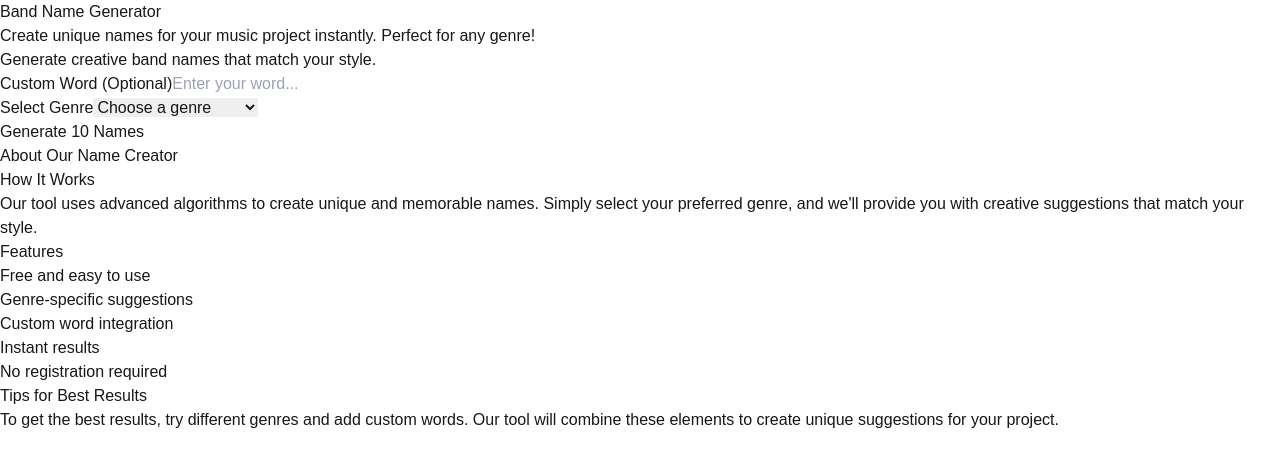
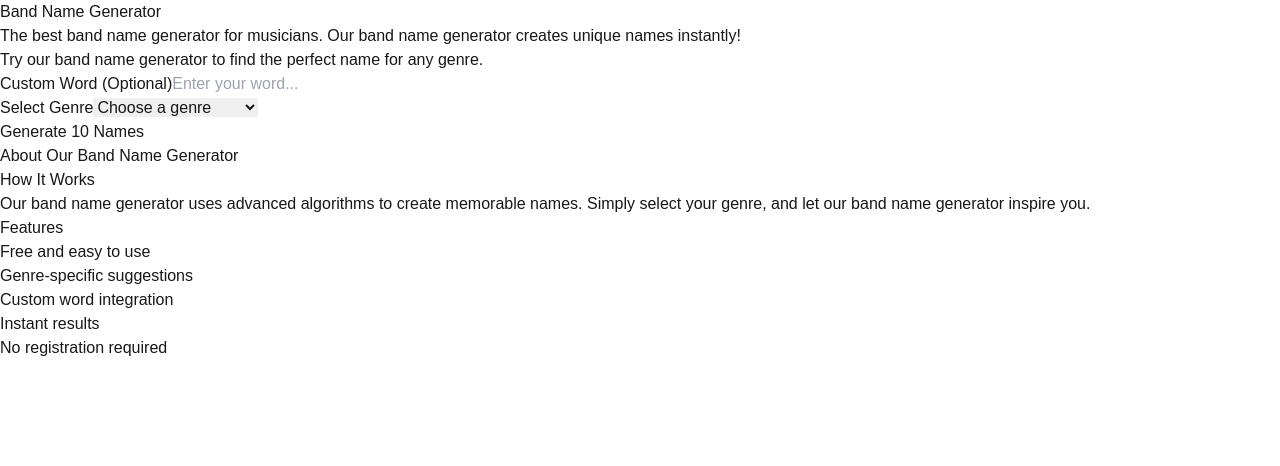
Before and after one commit to nn-niuge/band-name-generator, a Next.js app: page / in a window 1280 px wide. Shown: the top 466 px of the page. Built offline with nearby package versions, Linux system fonts and the light colour scheme.

Commit message:
Update page.tsx
Adjust content to achieve exact 3% keyword density for 'band name generator

```diff
--- a/src/app/page.tsx
+++ b/src/app/page.tsx
@@ -117,10 +117,10 @@ export default function Home() {
             Band Name Generator
           </h1>
           <p className="text-base sm:text-lg md:text-xl text-gray-600 px-2 mb-2">
-            Create unique names for your music project instantly. Perfect for any genre!
+            The best band name generator for musicians. Our band name generator creates unique names instantly!
           </p>
           <p className="text-sm sm:text-base text-gray-500 px-2">
-            Generate creative band names that match your style.
+            Try our band name generator to find the perfect name for any genre.
           </p>
         </div>
 
@@ -244,16 +244,15 @@ export default function Home() {
 
         <div className="mt-12 w-full max-w-4xl bg-white rounded-2xl shadow-lg p-6 mx-4">
           <h2 className="text-2xl sm:text-3xl font-bold mb-6 text-center text-blue-600">
-            About Our Name Creator
+            About Our Band Name Generator
           </h2>
 
           <div className="space-y-6 text-gray-600">
             <div>
               <h3 className="text-lg sm:text-xl font-semibold mb-2 text-gray-800">How It Works</h3>
               <p className="text-sm sm:text-base leading-relaxed">
-                Our tool uses advanced algorithms to create unique and memorable names.
-                Simply select your preferred genre, and we'll provide you with
-                creative suggestions that match your style.
+                Our band name generator uses advanced algorithms to create memorable names.
+                Simply select your genre, and let our band name generator inspire you.
               </p>
             </div>
 
@@ -266,14 +265,6 @@ export default function Home() {
                 <li>Instant results</li>
                 <li>No registration required</li>
               </ul>
-            </div>
-
-            <div>
-              <h3 className="text-lg sm:text-xl font-semibold mb-2 text-gray-800">Tips for Best Results</h3>
-              <p className="text-sm sm:text-base leading-relaxed">
-                To get the best results, try different genres and add custom words.
-                Our tool will combine these elements to create unique suggestions for your project.
-              </p>
             </div>
           </div>
         </div>
```
